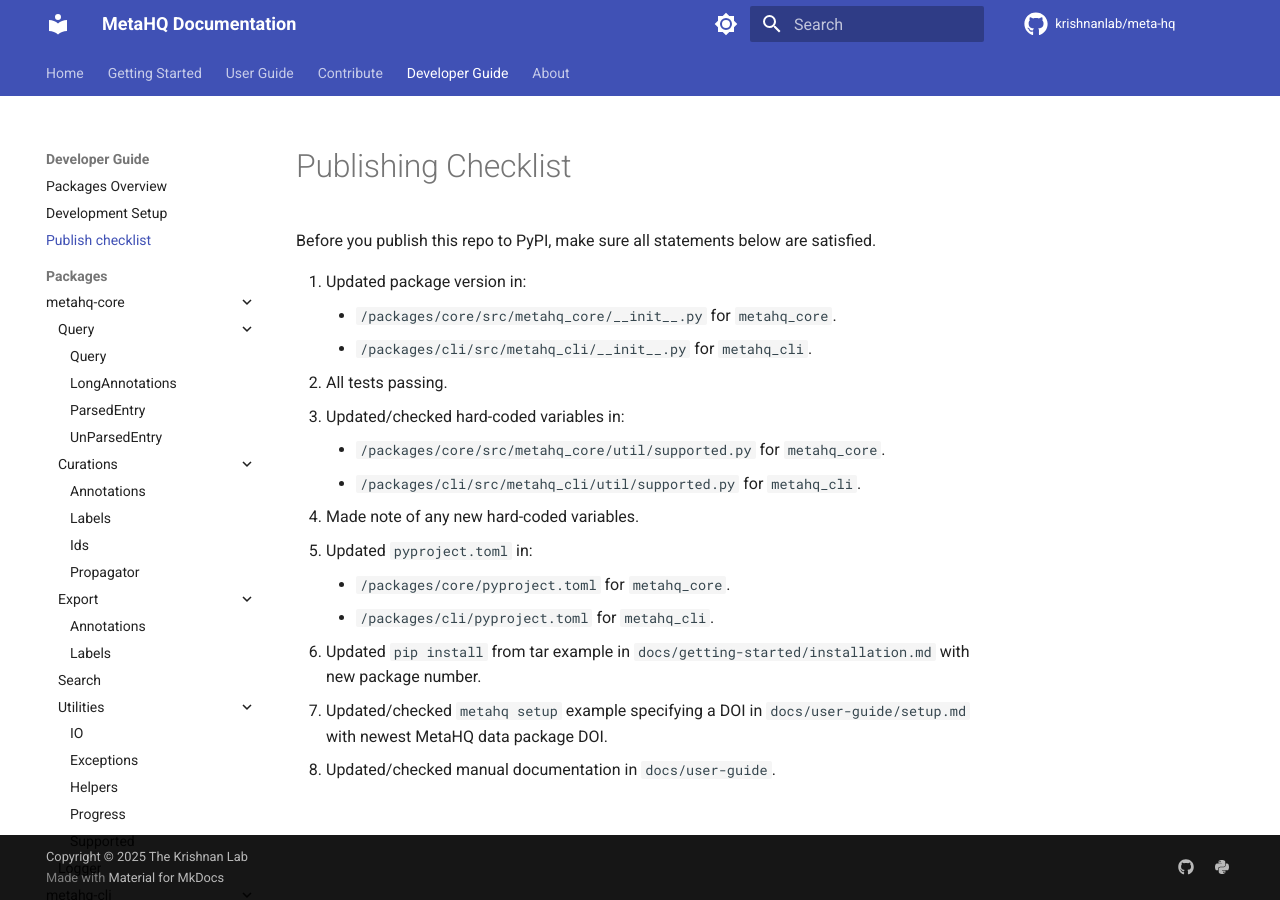
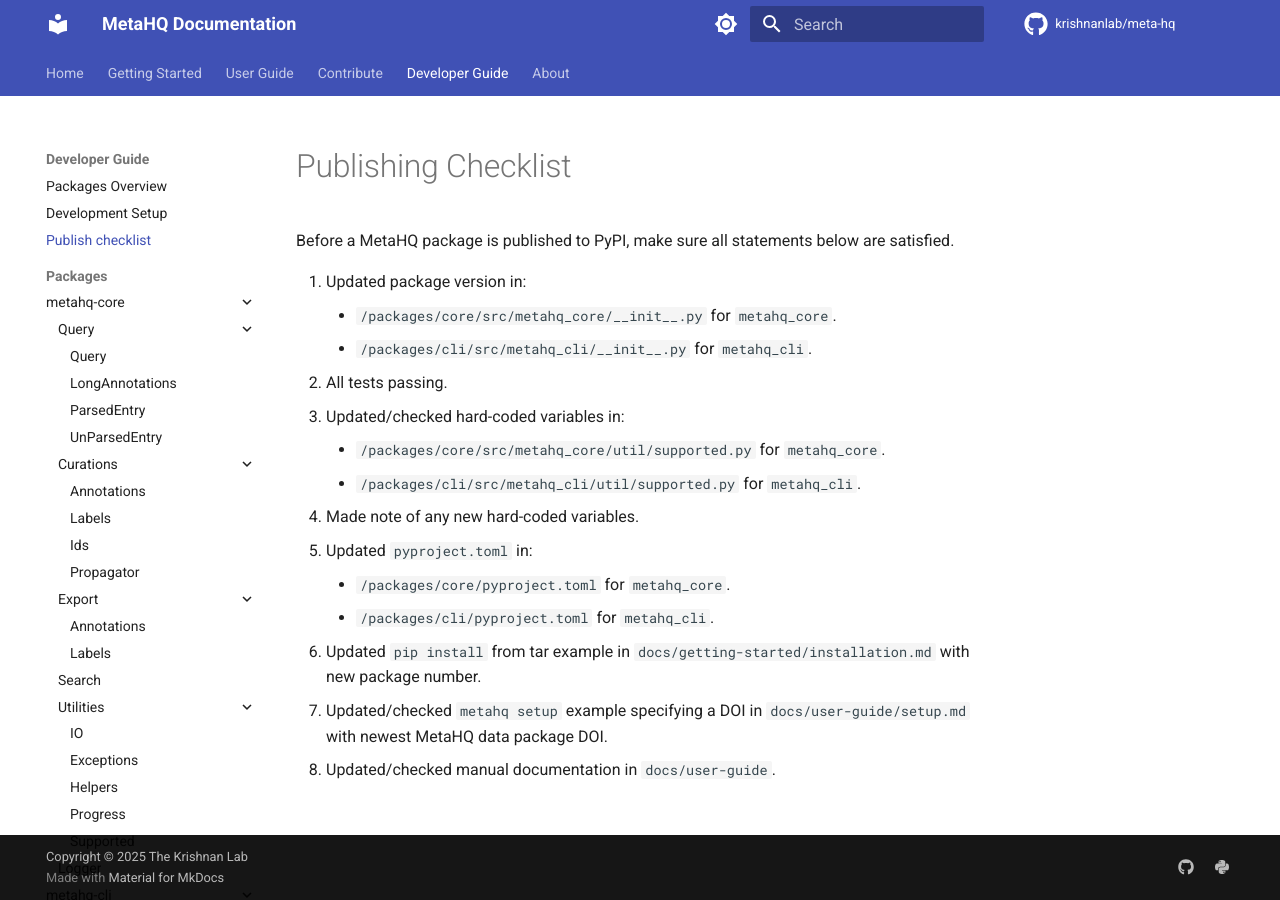
Before and after one commit to krishnanlab/meta-hq, an MkDocs documentation site: the page built from docs/developer/checklist.md, in a window 1280 px wide. Built offline with MkDocs 1.6.1 and Material for MkDocs 9.7.7, drawn with Linux system fonts in a browser that asks for light colours; comment, search, counter and statistics services are not loaded.

Commit message:
updated intro statement wording

```diff
--- a/docs/developer/checklist.md
+++ b/docs/developer/checklist.md
@@ -1,6 +1,6 @@
 # Publishing Checklist
 
-Before you publish this repo to PyPI, make sure all statements below are satisfied.
+Before a MetaHQ package is published to PyPI, make sure all statements below are satisfied.
 
 1. Updated package version in:
     - `/packages/core/src/metahq_core/__init__.py` for `metahq_core`.
```
